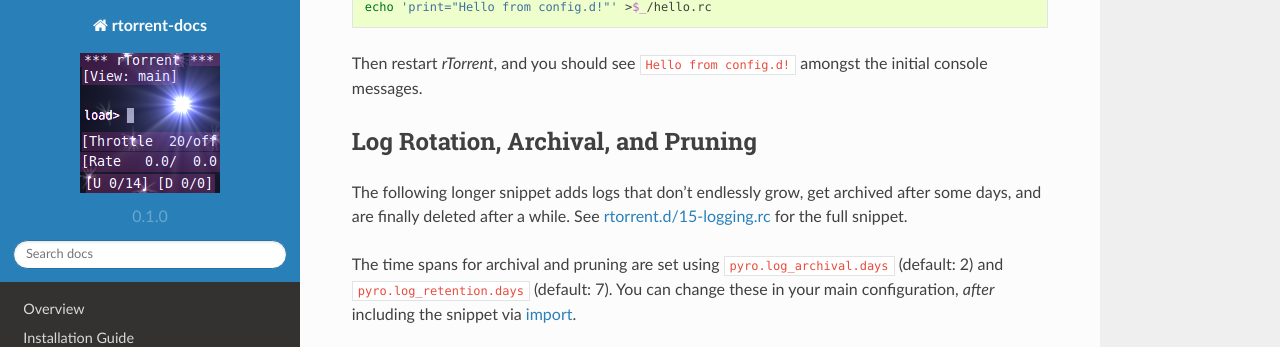
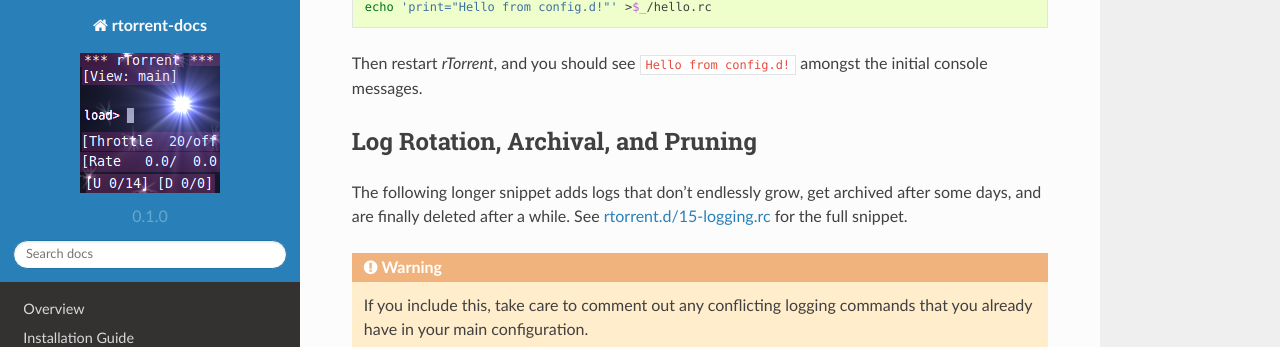
Before and after one commit to rtorrent-community/rtorrent-docs, a Sphinx documentation site: the page built from docs/use-cases.rst, in a window 1280 px wide and 900 px high, scrolled down 573 px, cut to the strip 0-347 px from the top of the window. Built offline with Sphinx 7.4.7 and the Read the Docs theme 2.0.0, drawn with Linux system fonts in a browser that asks for light colours.

Commit message:
warning to remove existing logging stuff

```diff
--- a/docs/use-cases.rst
+++ b/docs/use-cases.rst
@@ -42,6 +42,11 @@
 The following longer snippet adds logs that don't endlessly grow,
 get archived after some days, and are finally deleted after a while.
 See `rtorrent.d/15-logging.rc`_ for the full snippet.
+
+.. warning::
+
+    If you include this, take care to comment out any conflicting logging commands
+    that you already have in your main configuration.
 
 The time spans for archival and pruning are set using
 ``pyro.log_archival.days`` (default: 2) and
```
